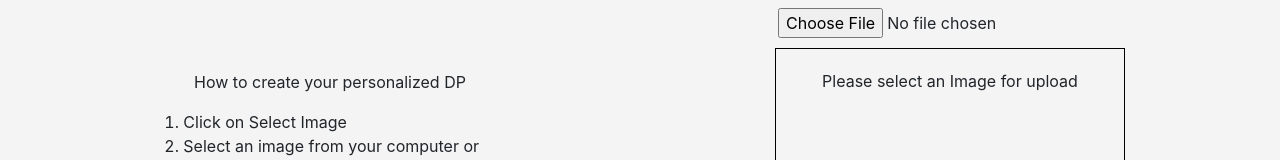
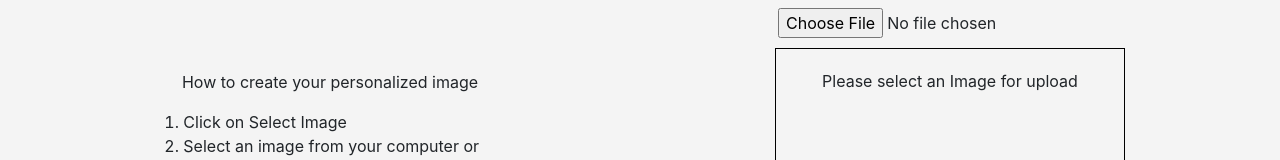
Before and after one commit to BenjaminAlamu/sbc-dp-website, a React (Create React App) app: page / in a window 1280 px wide. Shown: the part 154-314 px from the top of the page. Built offline with nearby package versions, Linux system fonts and the light colour scheme.

Commit message:
Trigger Deploy

```diff
--- a/src/App.js
+++ b/src/App.js
@@ -158,7 +158,7 @@ class App extends Component {
         <div className='row image-part'>
           <div className='col-md-4 col-md-offset-1'>
             <div className='info'>
-              <p>How to create your personalized DP</p>
+              <p>How to create your personalized image</p>
               <ol>
                 <li>Click on Select Image</li>
                 <li>Select an image from your computer or phone</li>
```
